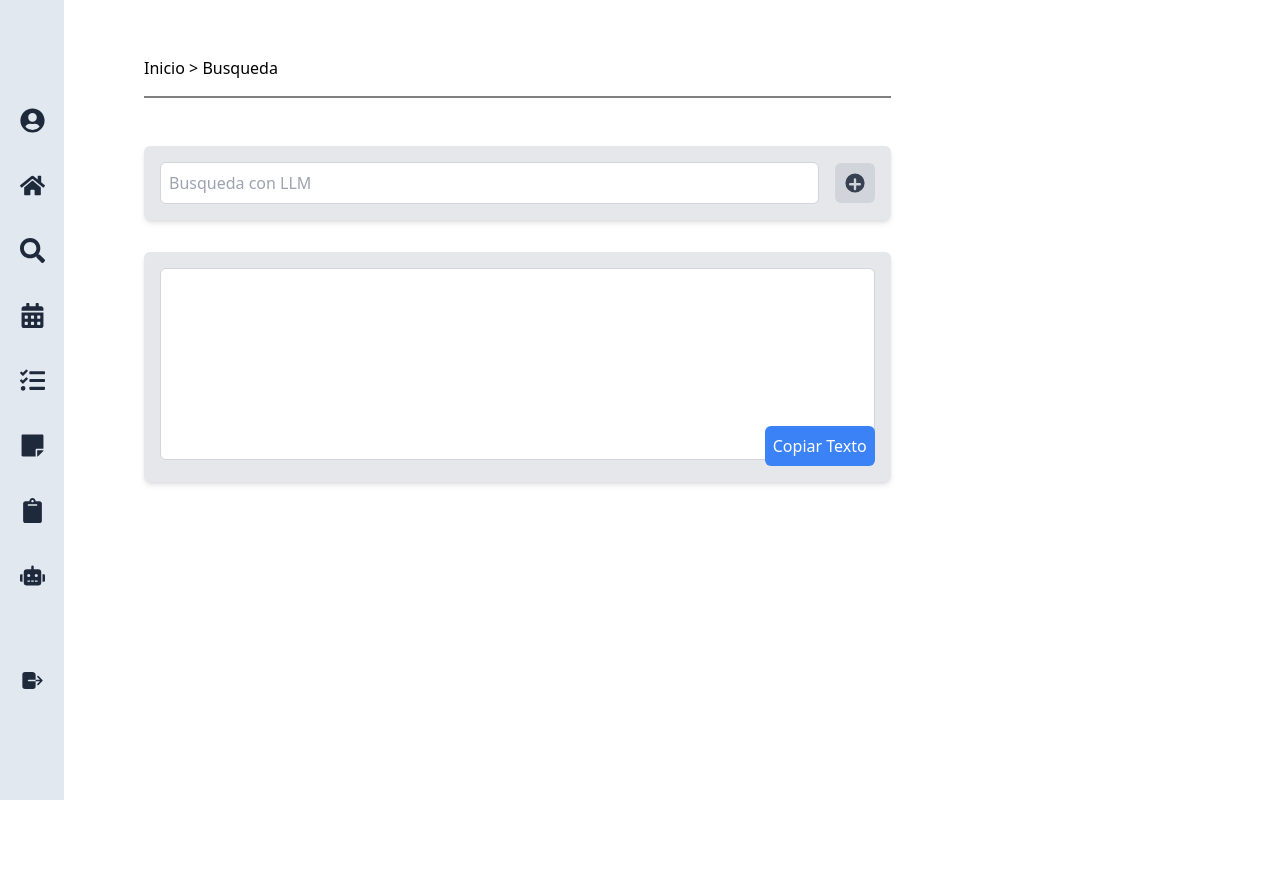
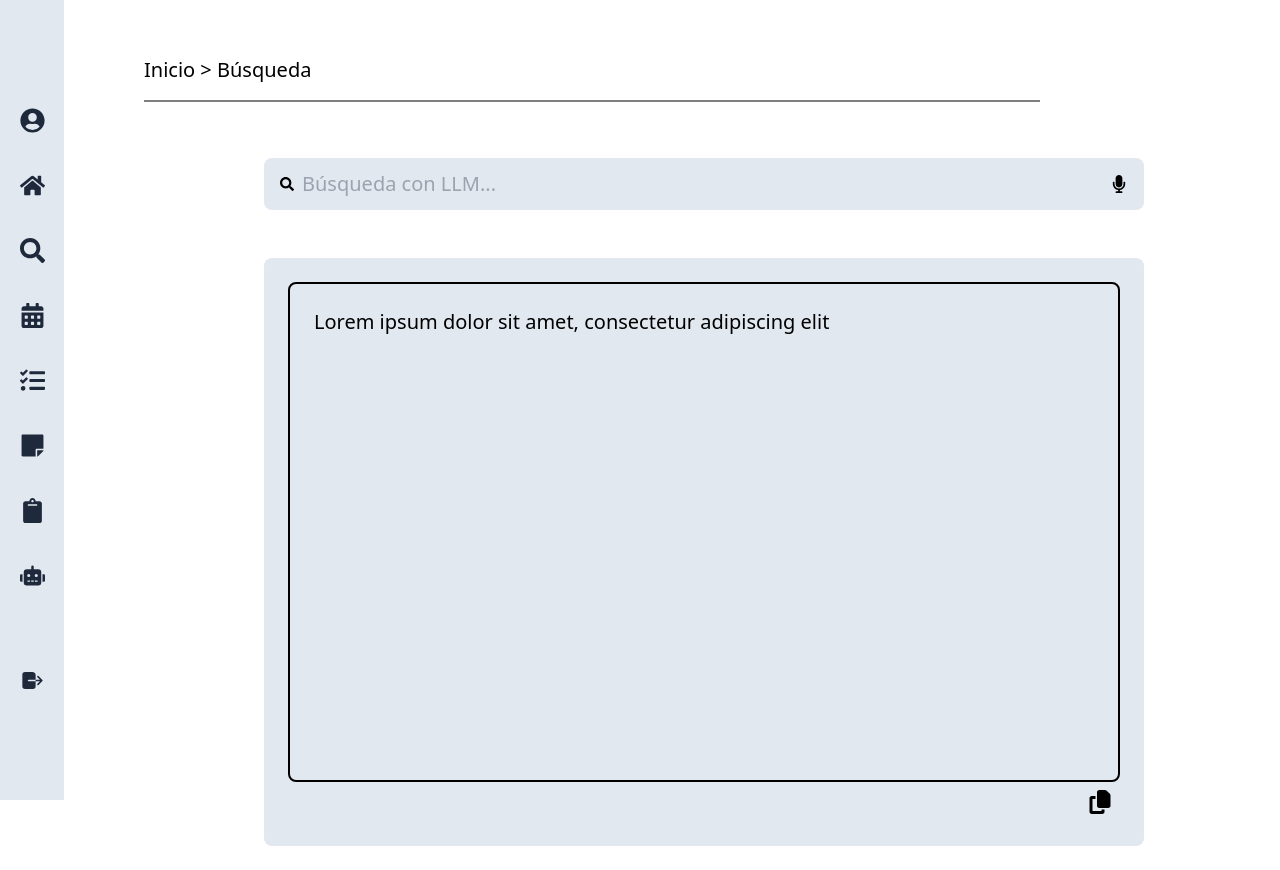
Before and after one commit to DagmarLV/StudyPower, a Next.js app in the folder my-app/: page /busqueda in a window 1280 px wide. Before the commit the page ends 800 px from the top, so only its background shows below. Built offline with nearby package versions, Linux system fonts and the light colour scheme.

Commit message:
standardizing styles

```diff
--- a/my-app/src/app/asistente/page.jsx
+++ b/my-app/src/app/asistente/page.jsx
@@ -9,13 +9,13 @@ async function AsistenciaPage() {
 	const tips = await getTips();
 
 	return (
-        <section className="container mx-auto flex flex-col md:gap-12 gap-4 p-4 md:ml-32 w-auto">
-          <div className='md:w-2/3 mt-10 border-b-2 border-black/40 pb-4 text-2xl'>Bienvenido a tu asistente personal</div>
+        <section className="container mx-auto flex flex-col md:gap-12 gap-4 p-4 md:ml-16 ml-2">
+          <div className='md:w-5/6 mt-10 border-b-2 border-black/40 pb-4 text-2xl'>Bienvenido a tu asistente personal</div>
           <div className='text-xl'>Inicio &gt; Asistencia</div>
             <div className="flex md:flex-row flex-col gap-20">
               <div className="flex flex-col gap-8 md:w-2/5 w-full h-full">
                   <p className="text-lg ">Motivación del día</p>
-                <div className="flex flex-col items-center gap-8 p-6 rounded-lg bg-slate-200 md:h-[250px]">
+                <div className="flex flex-col items-center gap-8 p-6 rounded-lg bg-slate-200 h-auto min-h-[250px]">
                   <FaStar size={58}/>
                   <p className="md:mt-1 text-center text-lg">{tips[0]?.phrase}</p>
                 </div>
@@ -29,7 +29,7 @@ async function AsistenciaPage() {
 
               <div className="flex flex-col gap-8 md:w-3/5 w-full">
                 <p className="text-lg ">Solicita ayuda personalizada</p>
-                <div className="bg-slate-200 p-4 rounded-md flex flex-col h-[600px]">
+                <div className="bg-slate-200 p-4 rounded-md flex flex-col h-auto min-h-[600px]">
                 <div className="flex items-center justify-center mb-4">
                   <div className="text-3xl">🧑‍🏫</div>
                 </div>
--- a/my-app/src/app/busqueda/page.jsx
+++ b/my-app/src/app/busqueda/page.jsx
@@ -1,16 +1,11 @@
-// src/app/busqueda/page.jsx
 "use client";
 
-import React, { useState, useRef } from 'react';
-
+import React, {useRef } from 'react';
+import Search from '@/components/Search';
+import { FaCopy } from "react-icons/fa6";
 function SearchPage() {
-  const [generatedText, setGeneratedText] = useState('');
     const textAreaRef = useRef(null);
-
-  const handleGenerateText = () => {
-    setGeneratedText('Este es un texto generado por la IA.');
-  };
-
+    const generatedText = 'Lorem ipsum dolor sit amet, consectetur adipiscing elit';
     const handleCopyText = () => {
         if (textAreaRef.current) {
           textAreaRef.current.select();
@@ -18,41 +13,34 @@ function SearchPage() {
         }
       };
 
+
   return (
-    <section className="container mx-auto flex flex-col md:gap-12 gap-4 p-4 md:ml-16 w-auto">
-      <div className="md:w-2/3 mt-10 border-b-2 border-black/50 pb-4">Inicio &gt; Busqueda</div>
-      <div className="flex flex-col gap-4 md:w-2/3 w-full">
-        <div className="flex items-center gap-4 bg-gray-200 p-4 rounded-md shadow-md">
-          <input
-            type="text"
-            placeholder="Busqueda con LLM"
-            className="w-full p-2 border border-gray-300 rounded-md"
-          />
-          <button onClick={handleGenerateText} className="p-2 bg-gray-300 rounded-md">
-            <svg className="w-6 h-6 text-gray-700" fill="currentColor" viewBox="0 0 20 20">
-              <path
-                fillRule="evenodd"
-                d="M10 18a8 8 0 100-16 8 8 0 000 16zm1-11a1 1 0 10-2 0v3H6a1 1 0 100 2h3v3a1 1 0 102 0v-3h3a1 1 0 100-2h-3V7z"
-                clipRule="evenodd"
-              />
-            </svg>
-          </button>
-        </div>
-        <div className="relative bg-gray-200 p-4 rounded-md shadow-md mt-4">
+    <section className="container mx-auto flex flex-col md:gap-12 gap-8 p-4 md:ml-16 w-auto">
+        <div className='md:w-4/5 mt-10 border-b-2 border-black/50 pb-4 text-xl'>Inicio &gt; Búsqueda</div>
+
+        <div className="flex flex-col w-full items-center gap-12">
+            <div className='flex flex-col p-2 md:w-4/5 w-full text-xl gap-12'>
+                <div><Search/></div>
+                <div className="flex flex-col space-between bg-slate-200 rounded-lg md:p-6 p-3 w-full h-auto min-h-[550px]">
                     <textarea
                         ref={textAreaRef}
                         value={generatedText}
                         readOnly
-            className="w-full h-48 p-2 border border-gray-300 rounded-md"
+                        className="md:p-6 p-2 border-2 border-black rounded-lg w-full text-lm
+                        h-auto min-h-[500px] w-full resize-none bg-slate-200  transition-all"
                     />
+                    <div className="flex justify-end">
                         <button
                             onClick={handleCopyText}
-            className="absolute bottom-4 right-4 p-2 bg-blue-500 text-white rounded-md"
+                            className="w-fit p-2 bg-slate-200 text-bg-[#212E3F] rounded-lg hover:bg-[#212E3F] hover:text-white"
                         >
-            Copiar Texto
+                            <FaCopy size={24}/>
                         </button>
                     </div>
 			    </div>
+            </div>
+	    </div>
+
     </section>
   );
 }
--- a/my-app/src/app/dashboard/page.jsx
+++ b/my-app/src/app/dashboard/page.jsx
@@ -14,7 +14,7 @@ async function DashboardPage() {
 	const tasks = await getTasks(1806);
     const lastTasks = tasks.splice(-3);
 	/*const [notificationVisible, setNotificationVisible] = useState(true);*/
-	const notificationVisible = true;
+	const notificationVisible = false;
 	return (
 		<section className="container mx-auto flex flex-col md:gap-12 gap-4 p-4 md:mt-8">
 
--- a/my-app/src/app/layout.jsx
+++ b/my-app/src/app/layout.jsx
@@ -14,8 +14,8 @@ export default function RootLayout({ children }) {
 	return (
 		<html lang="es">
 			<body className="relative">
-				<Sidebar className="fixed top-0 left-0 h-screen w-12 md:w-16 flex flex-col items-center justify-center bg-slate-200" />
-				<main className='ml-12 md:ml-16'>{children}</main>
+				<Sidebar className="fixed top-0 left-0 h-screen w-14 md:w-16 flex flex-col items-center justify-center bg-slate-200" />
+				<main className='ml-14 md:ml-16'>{children}</main>
 			</body>
 		</html>
 	);
--- a/my-app/src/app/tareas/page.jsx
+++ b/my-app/src/app/tareas/page.jsx
@@ -9,13 +9,13 @@ async function TaskPage() {
 
 
   return (
-    <section className="container mx-auto flex flex-col md:gap-12 gap-4 p-4 md:ml-16 w-auto">
-      <div className='md:w-2/3 mt-10 border-b-2 border-black/50 pb-4'>Bienvenido a tus tareas</div>
-      <div className=''>Inicio &gt; Tareas</div>
-      <div className="flex flex-col gap-4 md:w-2/3 w-full">
+    <section className="container mx-auto flex flex-col md:gap-12 gap-4 p-4 md:ml-16 ml-2 ">
+      <div className='flex md:w-5/6 mt-10 border-b-2 border-black/50 pb-4 text-2xl'>Bienvenido a tus tareas</div>
+      <div className='text-xl'>Inicio &gt; Tareas</div>
+      <div className="flex flex-col gap-4 md:w-4/5 w-full">
 					<div className="flex flex-col gap-6 pl-3 ">
 						<ListTasks tasks={tasks} className="gap-6"/>
-						<button className="px-4 py-2 mt-4 rounded-lg w-fit bg-slate-900 text-white">Agregar tareas</button>
+						<button className="px-4 py-2 mt-3 rounded-lg w-fit bg-[#212E3F] text-white hover:bg-[#212E3F]/80 text-lm">Agregar tareas</button>
 					</div>
 			</div>
 
```
Lines whose indentation alone changed are shown as unchanged.
